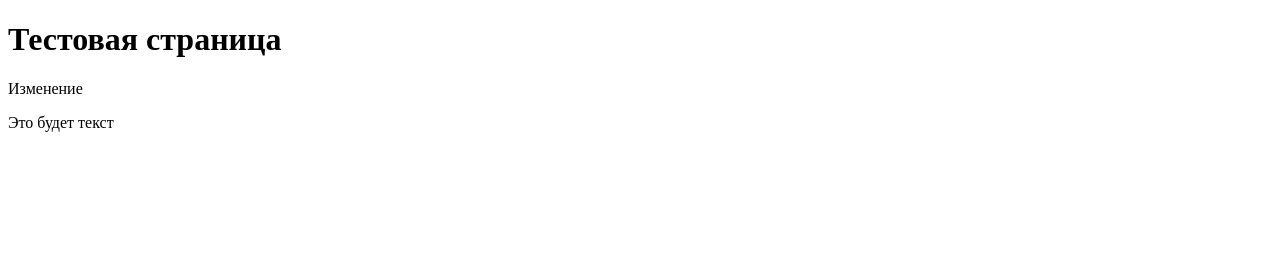
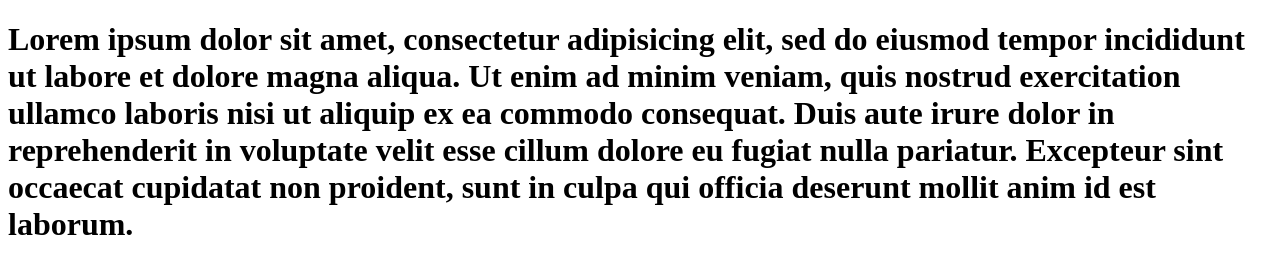
Before and after one commit to pro-hopes/test-site.github.io, a plain HTML site: page index.html in a window 1280 px wide. Drawn offline with Linux system fonts and the light colour scheme.

Commit message:
third commit

```diff
--- a/index.html
+++ b/index.html
@@ -6,8 +6,8 @@
     <link rel="stylesheet" href="css/style.css">
   </head>
   <body>
-    <h1>Тестовая страница</h1>
-    <p>Изменение</p>
-    <p>Это  будет текст</p>
+    <h1>Lorem ipsum dolor sit amet, consectetur adipisicing elit, sed do eiusmod tempor incididunt ut labore et dolore magna aliqua. Ut enim ad minim veniam, quis nostrud exercitation ullamco laboris nisi ut aliquip ex ea commodo consequat. Duis aute irure dolor in reprehenderit in voluptate velit esse cillum dolore eu fugiat nulla pariatur. Excepteur sint occaecat cupidatat non proident, sunt in culpa qui officia deserunt mollit anim id est laborum.</h1>
+
+
   </body>
 </html>
```
